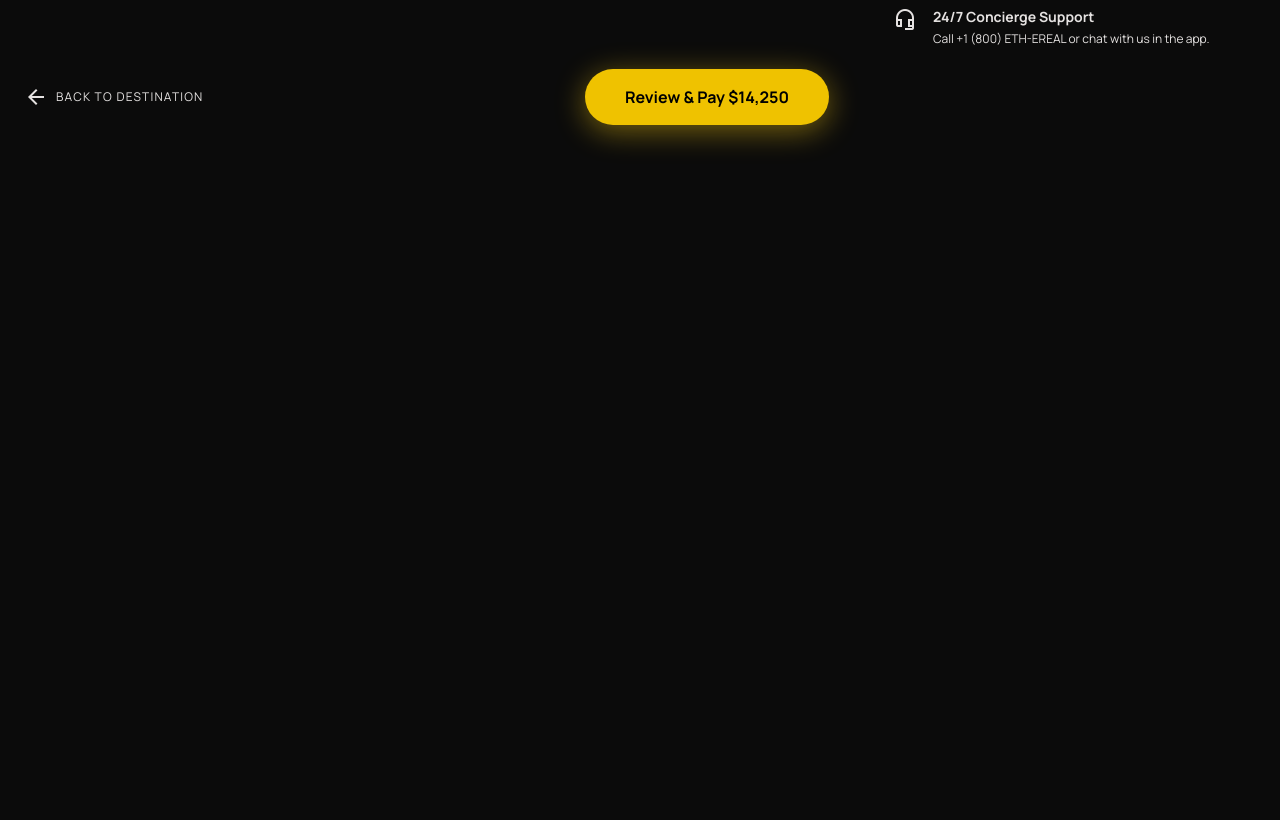
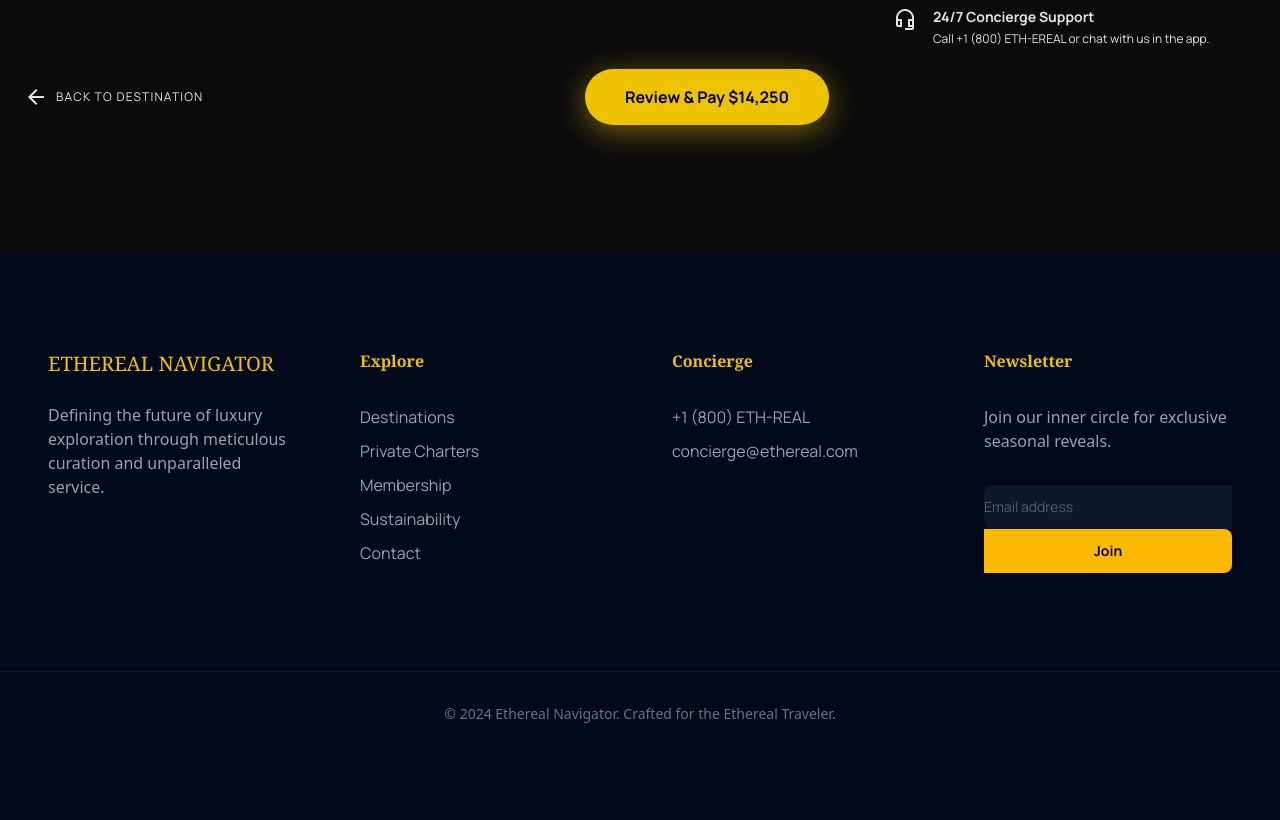
Before and after one commit to enas-mashaqi/project, a website: page assets/booking.html in a window 1280 px wide. Shown: the part 1006-1826 px from the top of the page. Before the commit the page ends 1259 px from the top, so only its background shows below. Drawn offline with nearby package versions, Linux system fonts and the light colour scheme.

Commit message:
footer-bookingPage

```diff
--- a/assets/booking.html
+++ b/assets/booking.html
@@ -217,7 +217,54 @@
             </aside>
         </section>
     </main>
+   <footer class="py-[96px] text-[#94A3B8] bg-[#02091b]">
+            <div class="px-[48px] grid grid-cols-1 md:grid-cols-4 gap-[64px]">
+                <div class="flex flex-col gap-[24px]">
+                    <p class="text-highlights font-serif text-[20px]">ETHEREAL NAVIGATOR</p>
+                    <p class="text-[16px] font-sans">Defining the future of luxury exploration through meticulous curation and unparalleled service.</p>
+                </div>
 
+                <div class="flex flex-col gap-[32px]">
+                    <p class="text-highlights  text-[16px] font-serif leading-[24px] font-bold">Explore</p>
+                    <ul>
+                        <li class="mb-[10px]"><a href="#" class="hoverAcolor">Destinations</a></li>
+                        <li class="mb-[10px]"><a href="#" class="hoverAcolor">Private Charters</a></li>
+                        <li class="mb-[10px]"><a href="#" class="hoverAcolor">Membership</a></li>
+                        <li class="mb-[10px]"><a href="#" class="hoverAcolor">Sustainability</a></li>
+                        <li class="mb-[10px]"><a href="#" class="hoverAcolor">Contact</a></li>
+                    </ul>
+                </div>
+                <div class="flex flex-col gap-[32px]">
+                    <p class="text-highlights text-[16px] font-serif leading-[24px] font-bold">Concierge</p>
+                    <ul class=>
+                       <li class="mb-[10px]">+1 (800) ETH-REAL</li>
+                        <li class="mb-[10px]">concierge@ethereal.com</li>
+
+                    </ul>
+                    </ul>
+                </div>
+                <div class="flex  text-[14px] flex-col gap-[32px]">
+                    <p class="text-highlights  text-[16px] font-serif leading-[24px] font-bold">Newsletter</p>
+                    <p class="text-[16px] font-sans">
+                    Join our inner circle for exclusive seasonal reveals.</p>
+                   <div class="flex flex-col">
+<input class="bg-slate-900 border-none rounded-l-lg focus:ring-1 focus:ring-amber-400 text-on-surface text-sm flex-1 py-[12px]" placeholder="Email address" type="email">
+<button class="bg-amber-400 text-slate-950 px-4 rounded-r-lg font-bold text-sm py-[12px]">Join</button>
+</div>
+
+                </div>
+
+            </div>
+            <div>
+
+            </div>
+            <div class="max-w-7xl mx-auto px-12 mt-24 pt-8 border-t border-slate-900 text-center">
+                <p class="font-sans text-slate-500 text-sm">© 2024 Ethereal Navigator. Crafted for the Ethereal
+                    Traveler.
+                </p>
+            </div>
+
+        </footer>
 
 </body>
 
```
Also changed, not shown: assets/css/output.css.
